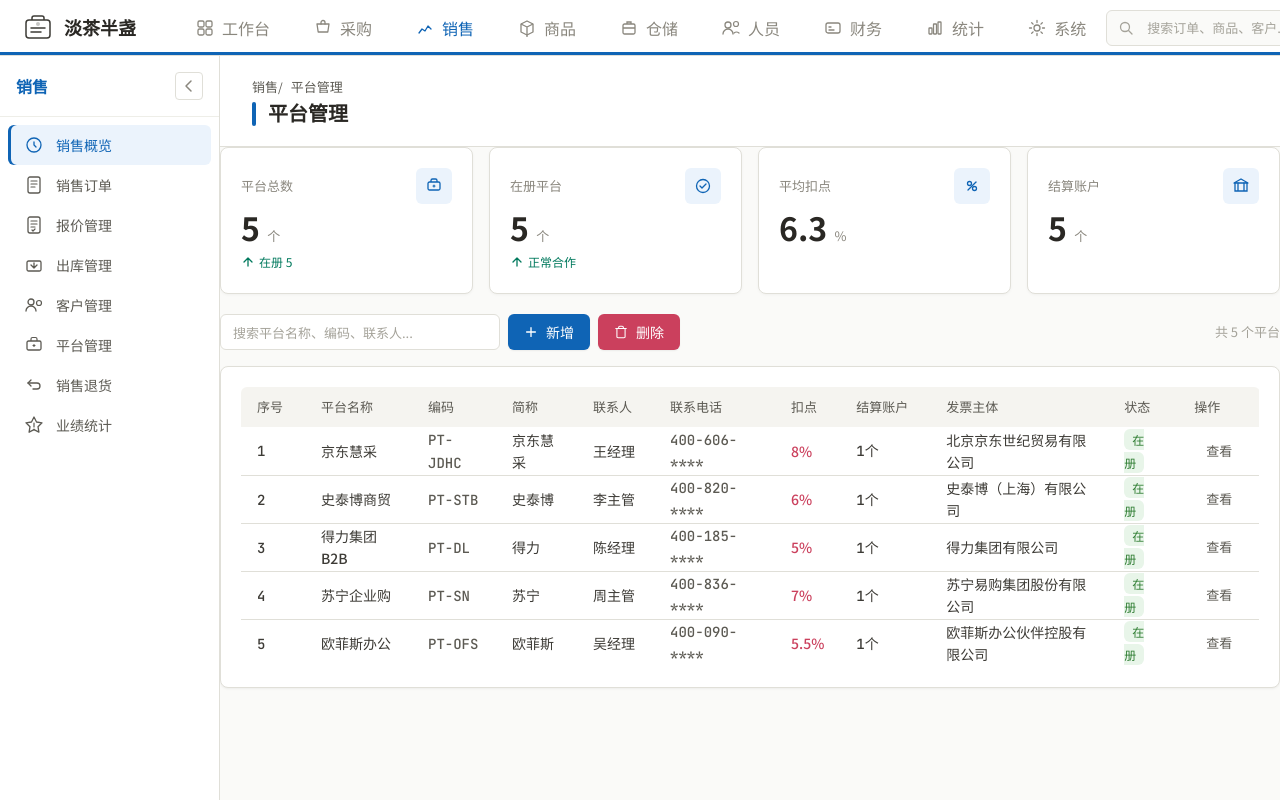
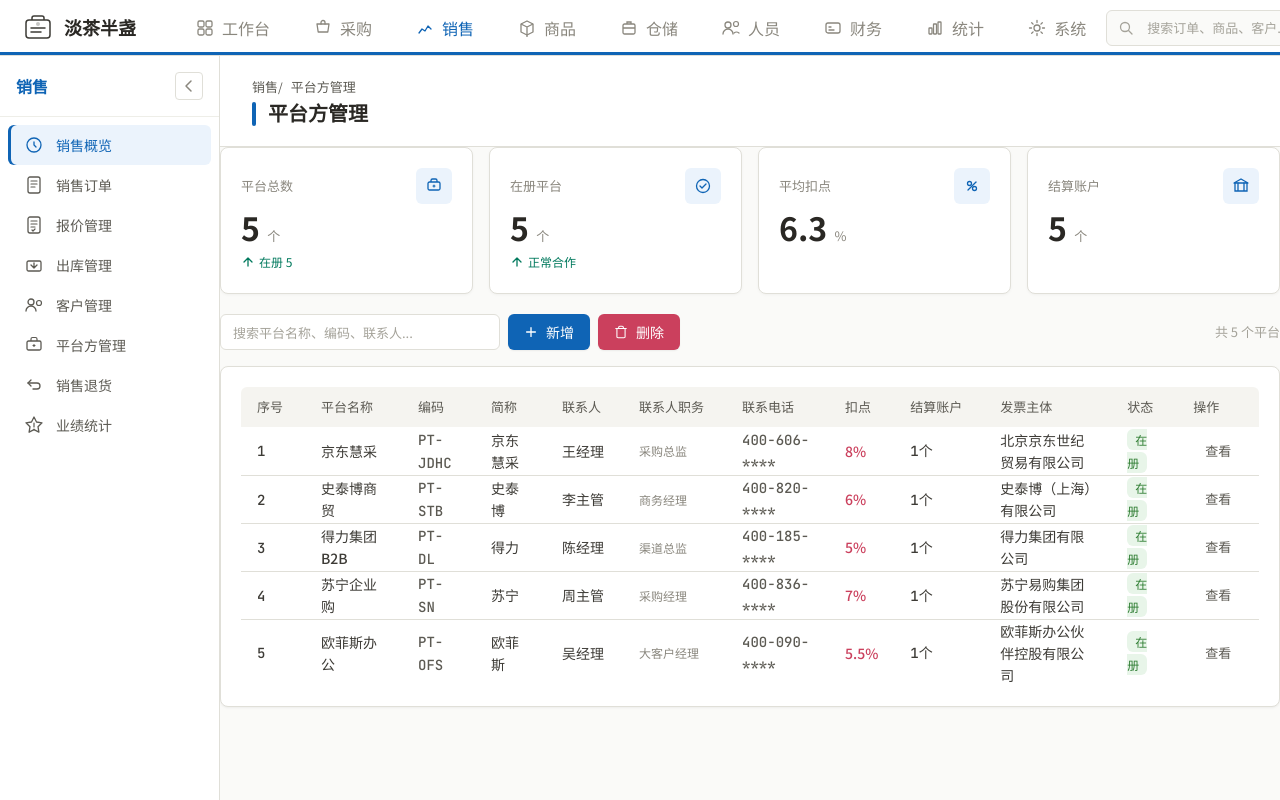
Before and after one commit to zsdxtw/dcbztea-buddy, a React (Vite) app: page /sales/sales-platforms in a window 1280 px wide. Shown: the top 800 px of the page. Built offline with nearby package versions, Linux system fonts and the light colour scheme.

Commit message:
feat: 拉取并理解项目文件
Co-authored-by: traeagent <traeagent@users.noreply.github.com>

```diff
--- a/src/data/modules.tsx
+++ b/src/data/modules.tsx
@@ -237,7 +237,7 @@ export const MODULE_CONFIGS: Record<ModuleKey, ModuleConfig> = {
       { key: 'sales-quotations', label: '报价管理', icon: <QuotationIcon /> },
       { key: 'sales-outbound', label: '出库管理', icon: <OutboundIcon /> },
       { key: 'sales-customers', label: '客户管理', icon: <CustomersIcon /> },
-      { key: 'sales-platforms', label: '平台管理', icon: <PlatformIcon /> },
+      { key: 'sales-platforms', label: '平台方管理', icon: <PlatformIcon /> },
       { key: 'sales-return', label: '销售退货', icon: <ReturnIcon /> },
       { key: 'sales-performance', label: '业绩统计', icon: <PerformanceIcon /> },
     ],
--- a/src/data/platforms.tsx
+++ b/src/data/platforms.tsx
@@ -7,7 +7,7 @@ export { generatePlatformCode };
 export const platformItems: PlatformItem[] = [
   {
     id: 'p1', name: '京东慧采', shortName: '京东慧采', code: 'PT-JDHC',
-    contactPerson: '王经理', contactPhone: '400-606-****', contactAddress: '北京市亦庄经济开发区京东总部',
+    contactPerson: '王经理', contactPosition: '采购总监', contactPhone: '400-606-****', contactAddress: '北京市亦庄经济开发区京东总部',
     cooperationDate: '2022-05-10', commissionRate: '8%',
     bankAccounts: [
       { accountName: '北京京东世纪贸易有限公司', accountNo: '1100 **** ****', bankName: '中国工商银行北京亦庄支行', bankNo: '102100000XXX' },
@@ -19,7 +19,7 @@ export const platformItems: PlatformItem[] = [
   },
   {
     id: 'p2', name: '史泰博商贸', shortName: '史泰博', code: 'PT-STB',
-    contactPerson: '李主管', contactPhone: '400-820-****', contactAddress: '上海市长宁区史泰博大厦',
+    contactPerson: '李主管', contactPosition: '商务经理', contactPhone: '400-820-****', contactAddress: '上海市长宁区史泰博大厦',
     cooperationDate: '2022-11-20', commissionRate: '6%',
     bankAccounts: [
       { accountName: '史泰博（上海）有限公司', accountNo: '3100 **** ****', bankName: '中国银行上海市长宁支行', bankNo: '10429000XXX' },
@@ -31,7 +31,7 @@ export const platformItems: PlatformItem[] = [
   },
   {
     id: 'p3', name: '得力集团B2B', shortName: '得力', code: 'PT-DL',
-    contactPerson: '陈经理', contactPhone: '400-185-****', contactAddress: '浙江省宁波市得力工业园',
+    contactPerson: '陈经理', contactPosition: '渠道总监', contactPhone: '400-185-****', contactAddress: '浙江省宁波市得力工业园',
     cooperationDate: '2023-03-15', commissionRate: '5%',
     bankAccounts: [
       { accountName: '得力集团有限公司', accountNo: '3902 **** ****', bankName: '中国建设银行宁海支行', bankNo: '10533220XXX' },
@@ -43,7 +43,7 @@ export const platformItems: PlatformItem[] = [
   },
   {
     id: 'p4', name: '苏宁企业购', shortName: '苏宁', code: 'PT-SN',
-    contactPerson: '周主管', contactPhone: '400-836-****', contactAddress: '江苏省南京市苏宁总部',
+    contactPerson: '周主管', contactPosition: '采购经理', contactPhone: '400-836-****', contactAddress: '江苏省南京市苏宁总部',
     cooperationDate: '2023-08-01', commissionRate: '7%',
     bankAccounts: [
       { accountName: '苏宁易购集团股份有限公司', accountNo: '4301 **** ****', bankName: '中国农业银行南京玄武支行', bankNo: '10330100XXX' },
@@ -55,7 +55,7 @@ export const platformItems: PlatformItem[] = [
   },
   {
     id: 'p5', name: '欧菲斯办公', shortName: '欧菲斯', code: 'PT-OFS',
-    contactPerson: '吴经理', contactPhone: '400-090-****', contactAddress: '重庆市渝北区欧菲斯大厦',
+    contactPerson: '吴经理', contactPosition: '大客户经理', contactPhone: '400-090-****', contactAddress: '重庆市渝北区欧菲斯大厦',
     cooperationDate: '2024-01-10', commissionRate: '5.5%',
     bankAccounts: [
       { accountName: '欧菲斯办公伙伴控股有限公司', accountNo: '5001 **** ****', bankName: '中国工商银行重庆渝北支行', bankNo: '10265000XXX' },
--- a/src/pages/sales/SalesPlatforms.tsx
+++ b/src/pages/sales/SalesPlatforms.tsx
@@ -57,7 +57,7 @@ export default function SalesPlatforms() {
 
   return (
     <div>
-      <ContentHeader title="平台管理" breadcrumbs={['销售', '平台管理']} />
+      <ContentHeader title="平台方管理" breadcrumbs={['销售', '平台方管理']} />
 
       <div style={{ display: 'grid', gridTemplateColumns: 'repeat(4, 1fr)', gap: 'var(--space-4)', marginBottom: 'var(--space-5)' }}>
         {stats.map((s, i) => <StatCard key={i} data={s} />)}
@@ -88,13 +88,14 @@ export default function SalesPlatforms() {
 
       <Card style={{ padding: 0 }}>
         <Table
-          headers={[deleteMode ? '选择' : '序号', '平台名称', '编码', '简称', '联系人', '联系电话', '扣点', '结算账户', '发票主体', '状态', '操作']}
+          headers={[deleteMode ? '选择' : '序号', '平台名称', '编码', '简称', '联系人', '联系人职务', '联系电话', '扣点', '结算账户', '发票主体', '状态', '操作']}
           rows={filtered.map((p, idx) => [
             deleteMode ? <input key="chk" type="checkbox" checked={selectedForDelete.has(p.id)} onChange={() => toggleSelect(p.id)} /> : <span key="idx" className="mono">{idx + 1}</span>,
             <span key="name" style={{ fontWeight: 'var(--font-medium)' }}>{p.name}</span>,
             <span key="code" className="mono" style={{ color: 'var(--color-neutral-600)' }}>{p.code}</span>,
             <span key="sn">{p.shortName}</span>,
             <span key="cp">{p.contactPerson}</span>,
+            <span key="cpo" style={{ color: 'var(--color-neutral-500)', fontSize: 'var(--text-xs)' }}>{p.contactPosition || '—'}</span>,
             <span key="cph" className="mono" style={{ color: 'var(--color-neutral-600)' }}>{p.contactPhone}</span>,
             <span key="cr" style={{ color: SECONDARY, fontWeight: 'var(--font-medium)' }}>{p.commissionRate}</span>,
             <span key="ba" className="mono">{p.bankAccounts.length}个</span>,
@@ -144,6 +145,7 @@ export default function SalesPlatforms() {
                 <Field label="平台简称">{editing ? <input className="filter-input" style={{ width: '100%' }} value={editForm?.shortName ?? ''} onChange={e => setEditForm(prev => prev ? { ...prev, shortName: e.target.value } : prev)} /> : <Text>{selected.shortName}</Text>}</Field>
                 <Field label="平台编码"><Text className="mono">{selected.code}</Text></Field>
                 <Field label="联系人">{editing ? <input className="filter-input" style={{ width: '100%' }} value={editForm?.contactPerson ?? ''} onChange={e => setEditForm(prev => prev ? { ...prev, contactPerson: e.target.value } : prev)} /> : <Text>{selected.contactPerson}</Text>}</Field>
+                <Field label="联系人职务">{editing ? <input className="filter-input" style={{ width: '100%' }} value={editForm?.contactPosition ?? ''} onChange={e => setEditForm(prev => prev ? { ...prev, contactPosition: e.target.value } : prev)} /> : <Text>{selected.contactPosition || '—'}</Text>}</Field>
                 <Field label="联系电话">{editing ? <input className="filter-input" style={{ width: '100%' }} value={editForm?.contactPhone ?? ''} onChange={e => setEditForm(prev => prev ? { ...prev, contactPhone: e.target.value } : prev)} /> : <Text>{selected.contactPhone}</Text>}</Field>
                 <Field label="联系地址">{editing ? <input className="filter-input" style={{ width: '100%' }} value={editForm?.contactAddress ?? ''} onChange={e => setEditForm(prev => prev ? { ...prev, contactAddress: e.target.value } : prev)} /> : <Text>{selected.contactAddress || '—'}</Text>}</Field>
                 <Field label="合作日期">{editing ? <input className="filter-input" style={{ width: '100%' }} type="date" value={editForm?.cooperationDate ?? ''} onChange={e => setEditForm(prev => prev ? { ...prev, cooperationDate: e.target.value } : prev)} /> : <Text>{selected.cooperationDate}</Text>}</Field>
@@ -202,7 +204,7 @@ export default function SalesPlatforms() {
 /* ── 新增平台抽屉 ── */
 function AddPlatformDrawer({ onCancel, onSave, existingCodes }: { onCancel: () => void; onSave: (item: PlatformItem) => void; existingCodes: string[] }) {
   const [form, setForm] = useState<Partial<PlatformItem>>({
-    name: '', shortName: '', contactPerson: '', contactPhone: '', contactAddress: '',
+    name: '', shortName: '', contactPerson: '', contactPosition: '', contactPhone: '', contactAddress: '',
     cooperationDate: new Date().toISOString().slice(0, 10), commissionRate: '', status: 'active',
     bankAccounts: [], invoiceInfos: [], remark: '',
   });
@@ -229,7 +231,7 @@ function AddPlatformDrawer({ onCancel, onSave, existingCodes }: { onCancel: () =
     if (!canSave) return;
     onSave({
       id: `p_${Date.now()}`, name: form.name!, shortName: form.shortName!, code: generatePlatformCode(form.shortName!, existingCodes),
-      contactPerson: form.contactPerson ?? '', contactPhone: form.contactPhone ?? '', contactAddress: form.contactAddress ?? '',
+      contactPerson: form.contactPerson ?? '', contactPosition: form.contactPosition ?? '', contactPhone: form.contactPhone ?? '', contactAddress: form.contactAddress ?? '',
       cooperationDate: form.cooperationDate ?? new Date().toISOString().slice(0, 10), commissionRate: form.commissionRate ?? '',
       bankAccounts, invoiceInfos, status: 'active', remark: form.remark,
     } as PlatformItem);
@@ -248,6 +250,7 @@ function AddPlatformDrawer({ onCancel, onSave, existingCodes }: { onCancel: () =
             <Field label="平台名称 *"><input className="filter-input" style={{ width: '100%' }} value={form.name ?? ''} onChange={e => update('name', e.target.value)} placeholder="请输入平台全称" /></Field>
             <Field label="平台简称 *"><input className="filter-input" style={{ width: '100%' }} value={form.shortName ?? ''} onChange={e => update('shortName', e.target.value)} placeholder="如：京东慧采" /></Field>
             <Field label="联系人"><input className="filter-input" style={{ width: '100%' }} value={form.contactPerson ?? ''} onChange={e => update('contactPerson', e.target.value)} /></Field>
+            <Field label="联系人职务"><input className="filter-input" style={{ width: '100%' }} value={form.contactPosition ?? ''} onChange={e => update('contactPosition', e.target.value)} placeholder="如：采购总监" /></Field>
             <Field label="联系电话"><input className="filter-input" style={{ width: '100%' }} value={form.contactPhone ?? ''} onChange={e => update('contactPhone', e.target.value)} /></Field>
             <Field label="联系地址" full><input className="filter-input" style={{ width: '100%' }} value={form.contactAddress ?? ''} onChange={e => update('contactAddress', e.target.value)} /></Field>
             <Field label="合作日期"><input className="filter-input" style={{ width: '100%' }} type="date" value={form.cooperationDate ?? ''} onChange={e => update('cooperationDate', e.target.value)} /></Field>
--- a/src/types/index.ts
+++ b/src/types/index.ts
@@ -534,6 +534,7 @@ export interface PlatformItem {
   shortName: string;
   code: string;
   contactPerson: string;
+  contactPosition: string;
   contactPhone: string;
   contactAddress: string;
   cooperationDate: string;
@@ -563,6 +564,8 @@ export interface CustomerItem {
   status: 'active' | 'inactive';
   settlementMethod?: string;
   taxNo?: string;
+  /** 客户来源 */
+  source?: string;
   remark?: string;
 }
 
```
Also changed, not shown: src/data/customers.tsx (+15 -15 lines), src/pages/sales/SalesCustomers.tsx (+7 -5 lines).
